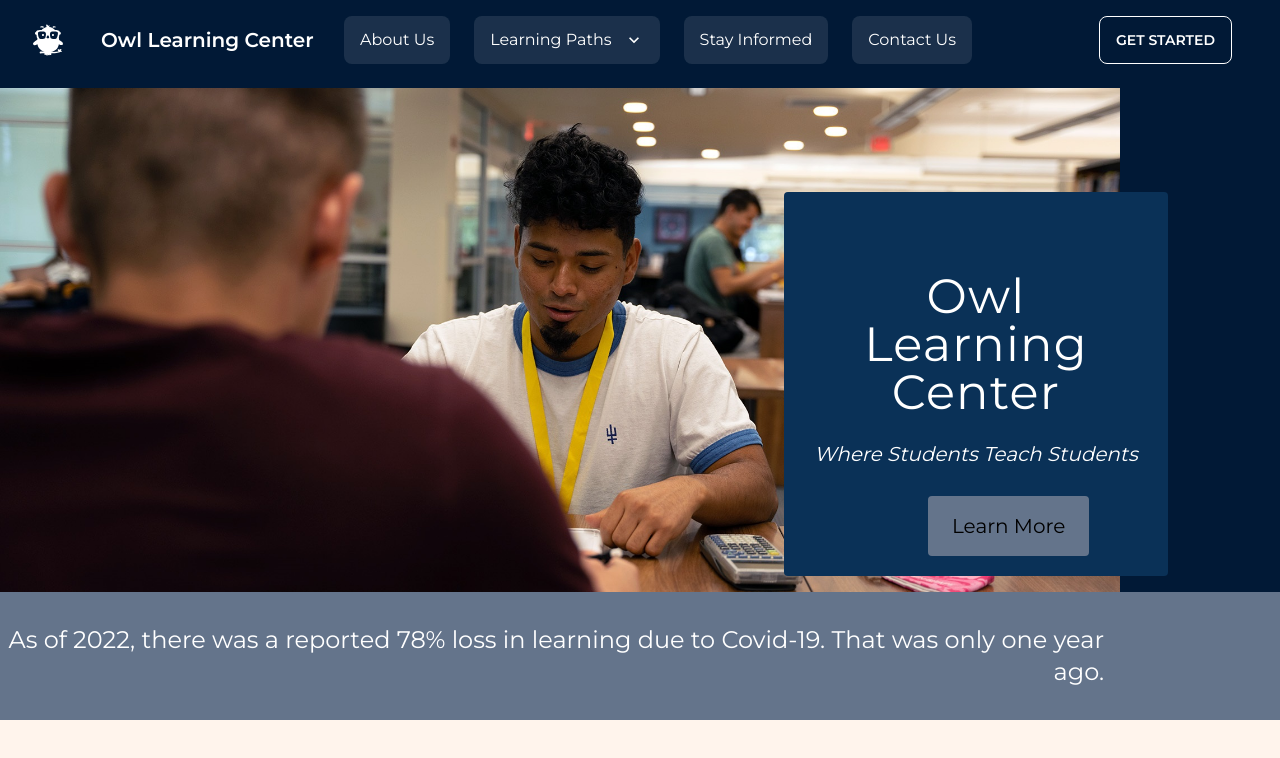
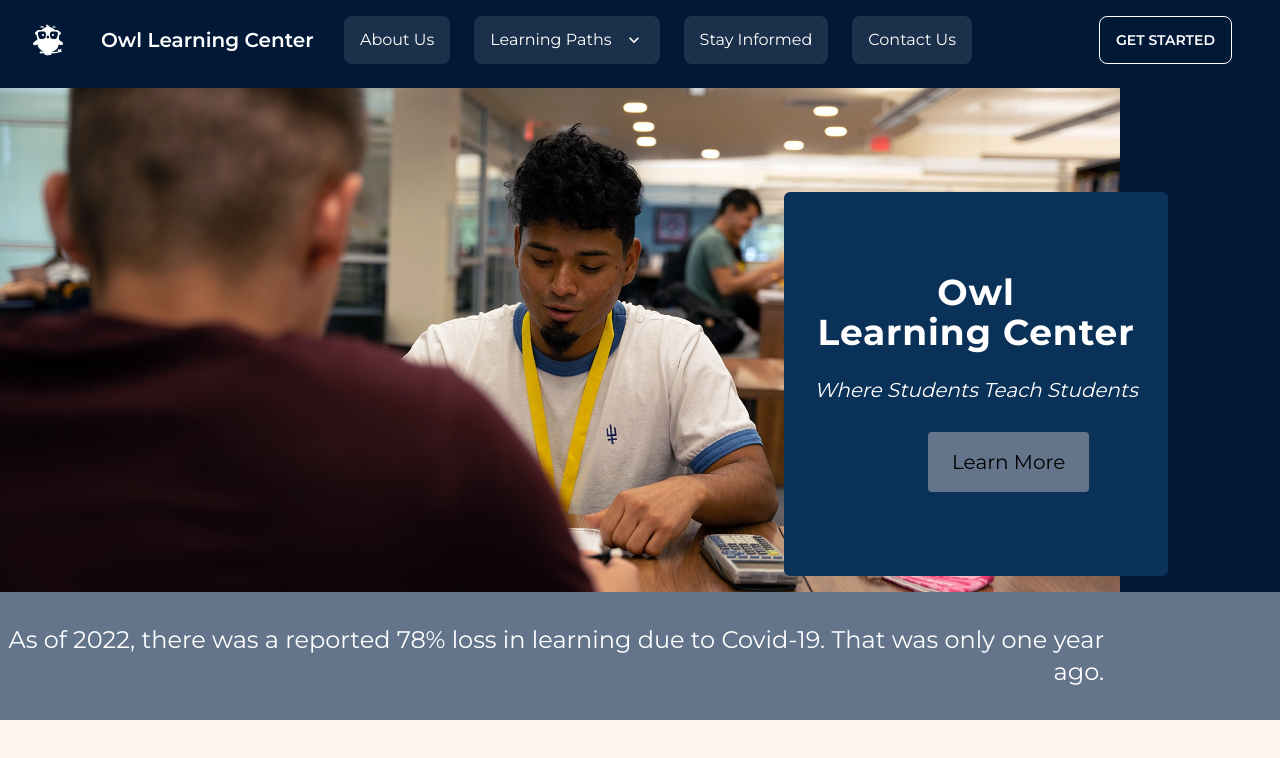
Before and after one commit to radhaghate/fbla-site, a Next.js app: page / in a window 1280 px wide. Shown: the top 758 px of the page. Built offline with nearby package versions, Linux system fonts and the light colour scheme.

Commit message:
testing font changes

```diff
--- a/src/components/blogsection1.js
+++ b/src/components/blogsection1.js
@@ -53,7 +53,7 @@ function Slide1(){
                 <a className="text-gray-800 hover:text-gray-600">- July 3, 2022</a>
                 </div>
                 <div className="title">
-                    <a className="text-3xl md:text-6xl font-bold text-gray-800 hover:text-gray-600">How Tutoring Can Help Your Child Succeed in School</a>
+                    <a className="text-3xl md:text-5xl font-bold text-gray-800 hover:text-gray-600">How Tutoring Can Help Your Child Succeed in School</a>
                 </div>
                 <p className="text-gray-500 py-3">
                     Parents all want their children to succeed in school and achieve their academic goals. But sometimes, students may struggle with certain subjects.
@@ -78,7 +78,7 @@ function Slide2(){
                 <a className="text-gray-800 hover:text-gray-600">- Nov 17, 2022</a>
                 </div>
                 <div className="title">
-                    <a className="text-3xl md:text-6xl font-bold text-gray-800 hover:text-gray-600">How to Help Your Child Overcome Test Anxiety</a>
+                    <a className="text-3xl md:text-5xl font-bold text-gray-800 hover:text-gray-600">How to Help Your Child Overcome Test Anxiety</a>
                 </div>
                 <p className="text-gray-500 py-3">
                 Test anxiety can be a significant obstacle for students, affecting their performance and overall well-being.
@@ -103,7 +103,7 @@ function Slide3(){
                 <a className="text-gray-800 hover:text-gray-600">- Jan 23, 2023</a>
                 </div>
                 <div className="title">
-                    <a className="text-3xl md:text-6xl font-bold text-gray-800 hover:text-gray-600">Focus Tips for Students: How to Stay on Task and Boost Productivity</a>
+                    <a className="text-3xl md:text-5xl font-bold text-gray-800 hover:text-gray-600">Focus Tips for Students: Boosting Productivity</a>
                 </div>
                 <p className="text-gray-500 py-3">
                 For students, staying focused can be a challenge, especially when there are so many distractions and demands on their attention.
--- a/src/pages/index.js
+++ b/src/pages/index.js
@@ -21,8 +21,8 @@ const Home = () => {
             </div>
 
             <div className="absolute right-28 mt-28 text-center text-white bg-oxfordblue100
-              align-middle h-96 w-4/5 col-start-6 col-end-9 pt-8 rounded">
-              <div className='text-5xl text-center tracking-wide mt-12'>Owl<br></br>Learning Center</div>
+              align-middle h-96 w-4/5 col-start-6 col-end-9 pt-8 rounded-md">
+              <div className='text-4xl font-bold text-center tracking-wide mt-12'>Owl<br></br>Learning Center</div>
               <p className='italic mt-6 text-xl'>Where Students Teach Students</p>
               <button className="flex justify-center button pr-6 pl-6 pt-4 pb-4 bg-slate-500 mt-7 ml-36 rounded text-black text-bold text-xl
                 transition ease-in-out delay-150 hover:-translate-y-1 hover:text-white">
```
